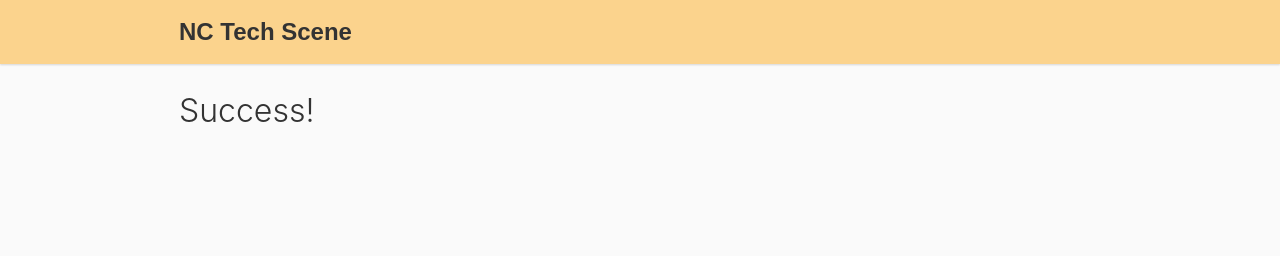
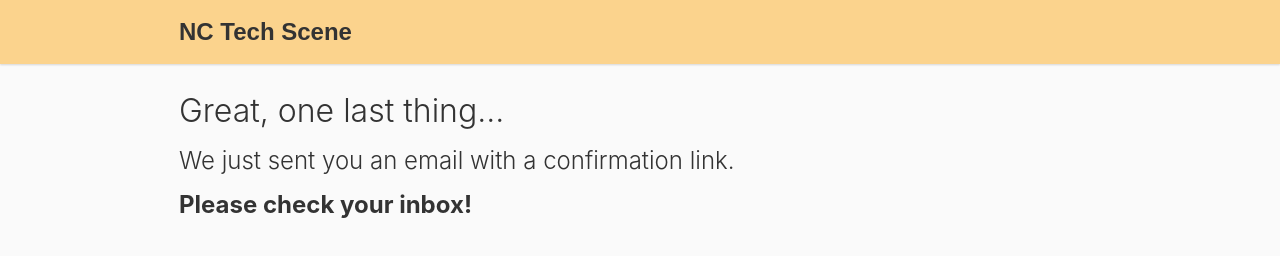
Before and after one commit to csellis/nctech, a Gatsby site: page /success in a window 1280 px wide. Built offline with nearby package versions, Linux system fonts and the light colour scheme; Gatsby itself is replaced by a stand-in of ours.

Commit message:
Update success message

```diff
--- a/src/pages/success.js
+++ b/src/pages/success.js
@@ -6,7 +6,12 @@
 const Success = () => (
   <Layout>
     <div className="flex flex-row">
-      <h1>Success!</h1>
+      <h1>Great, one last thing...</h1>
+
+      <h2>We just sent you an email with a confirmation link.</h2>
+      <h2>
+        <strong>Please check your inbox!</strong>
+      </h2>
     </div>
   </Layout>
 )
```
